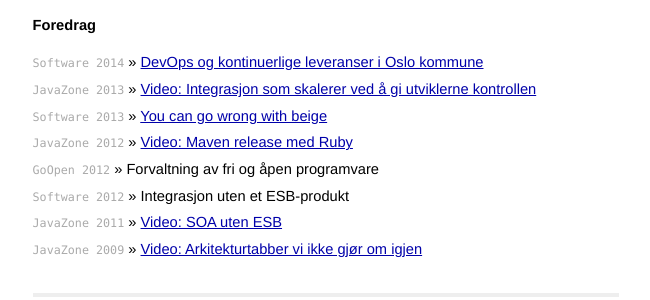
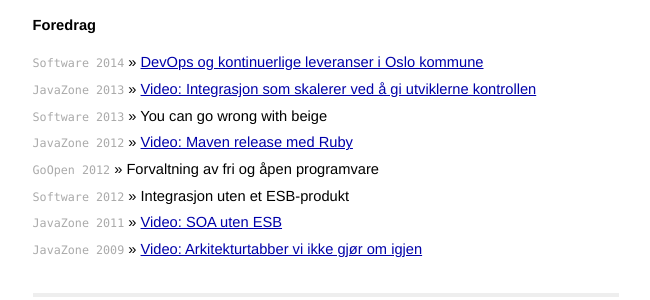
Before and after one commit to janhenrik/janhenrik.github.com, a Jekyll site: the page built from index.html, in a window 1280 px wide. Shown: the part 201-501 px from the top of the page, without its empty margins (314-964 px from the left). Built offline with Jekyll 4.4.1, drawn with Linux system fonts in a browser that asks for light colours; Markdown is read by kramdown in place of the engine named in the settings; some of the changed lines change nothing that is shown.

Commit message:
Fjerning av gamle linker

```diff
--- a/index.html
+++ b/index.html
@@ -16,7 +16,7 @@
   <ul class="posts">
     <li><span>Software 2014</span> &raquo; <a href="http://sched.co/1cwkBPI">DevOps og kontinuerlige leveranser i Oslo kommune</a></li>
     <li><span>JavaZone 2013</span> &raquo; <a href="http://vimeo.com/74415652">Video: Integrasjon som skalerer ved å gi utviklerne kontrollen</a></li>
-    <li><span>Software 2013</span> &raquo; <a href="http://software.dnd.no/nb/sessions/you-can-go-wrong-beige">You can go wrong with beige</a></li>
+    <li><span>Software 2013</span> &raquo; You can go wrong with beige</li>
     <li><span>JavaZone 2012</span> &raquo; <a href="http://vimeo.com/49381224">Video: Maven release med Ruby</a></li>
     <li><span>GoOpen 2012</span> &raquo; Forvaltning av fri og åpen programvare</li>
     <li><span>Software 2012</span> &raquo; Integrasjon uten et ESB-produkt
```
